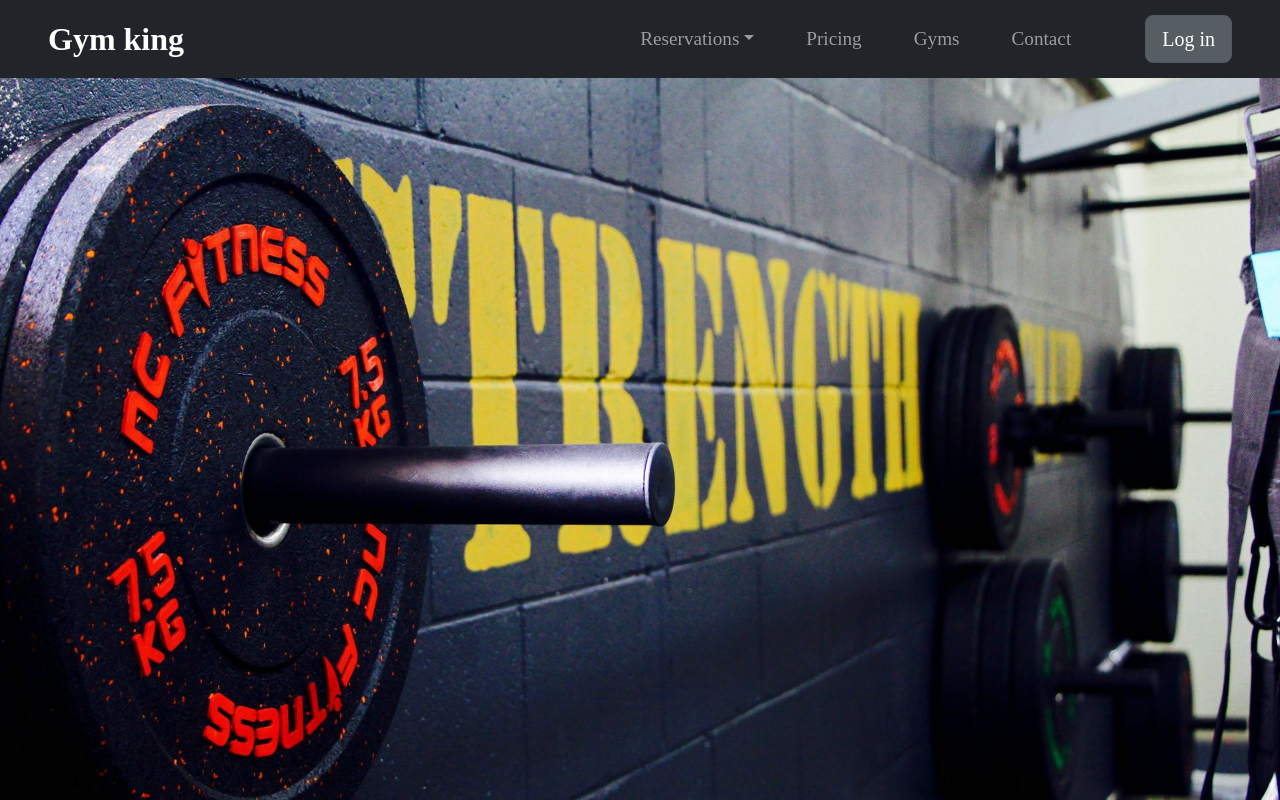
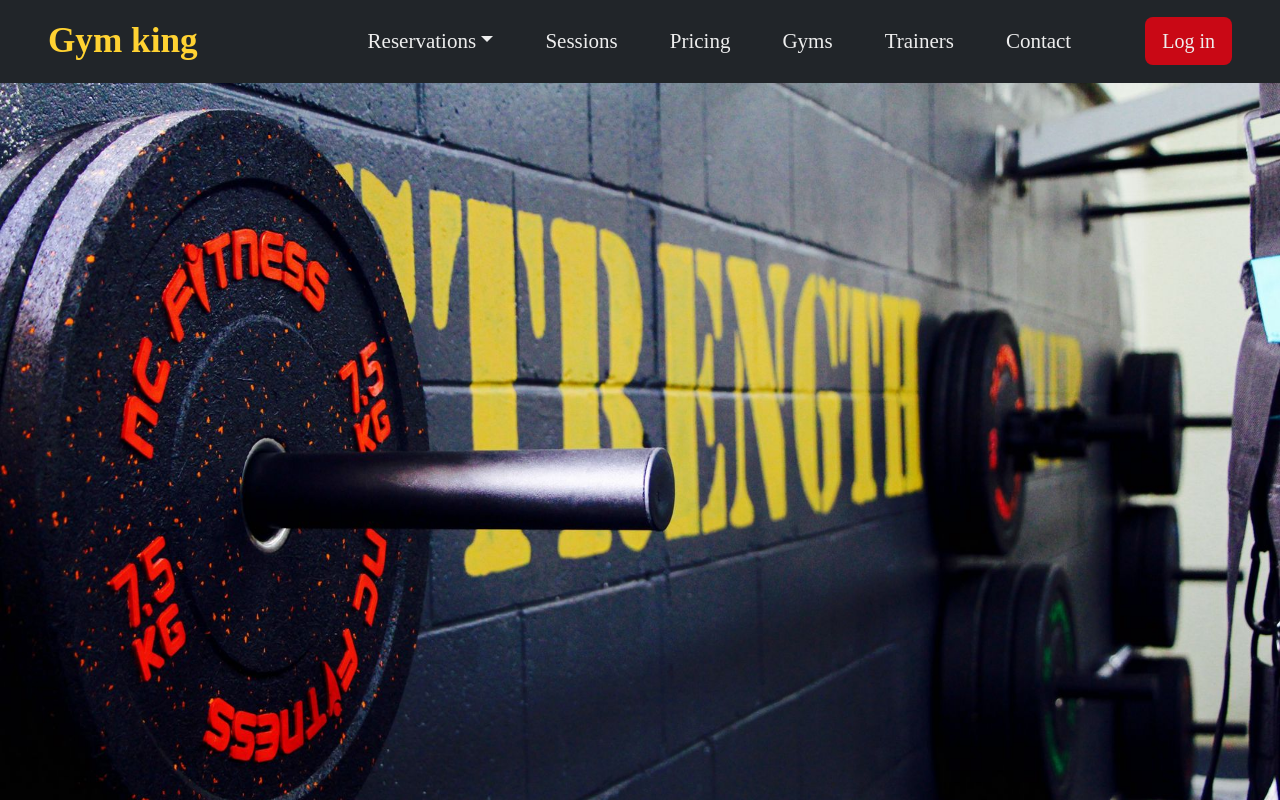
Before and after one commit to bakuganmw/front-gym, a React (Create React App) app: page / in a window 1280 px wide. Shown: the top 800 px of the page. Built offline with nearby package versions, Linux system fonts and the light colour scheme.

Commit message:
Navbar style

```diff
--- a/src/components/NavbarCom/NavbarElements.css
+++ b/src/components/NavbarCom/NavbarElements.css
@@ -6,7 +6,8 @@
 }
 
 #brandName {
-  font-size: 200%;
+  font-size: 220%;
+  color: #FFD232;
 }
 
 #navbarDropdownMenuLink {
@@ -14,5 +15,15 @@
 }
 
 .button {
-  background-color: dimgray;
+  background-color: #C90815 !important;
+  color: #EEEEEE !important;
 }
+
+.navchoice {
+  justify-content: space-around;
+}
+
+.navOption{
+  color: #EEEEEE !important;
+  font-size: 21px !important;
+}
--- a/src/components/NavbarCom/indeks.js
+++ b/src/components/NavbarCom/indeks.js
@@ -25,14 +25,14 @@ const NavbarCom = () => {
   }
   return (
     <nav className="navbar navbar-expand-lg navbar-dark bg-dark" id="wrapper">
-      <a className="navbar-brand ms-5" id="brandName" href="/">
+      <a className="navbar-brand mx-5 pe-5" id="brandName" href="/">
         Gym king
       </a>
-      <div className="collaps navbar-collapse me-5">
-        <ul className="navbar-nav ms-auto">
+      <div className="collaps navbar-collapse navchoice">
+        <ul className="navbar-nav mx-5">
           <li className="nav-item dropdown">
             <button
-              className="nav-link dropdown-toggle bg-dark"
+              className="nav-link dropdown-toggle navOption bg-dark"
               id="navbarDropdownMenuLink"
               data-toggle="dropdown"
               type="button"
@@ -56,28 +56,28 @@ const NavbarCom = () => {
               </a> */}
             </div>
           </li>
-          {/* <li className="nav-item">
-            <a className="nav-link" href="#">
+          <li className="nav-item">
+            <a className="nav-link navOption" href="#">
               Sessions
             </a>
-          </li> */}
+          </li>
           <li className="nav-item">
-            <a className="nav-link" href="/#pricing">
+            <a className="nav-link navOption" href="/#pricing">
               Pricing
             </a>
           </li>
           <li className="nav-item">
-            <a className="nav-link" href="/gyms">
+            <a className="nav-link navOption" href="/gyms">
               Gyms
             </a>
           </li>
-          {/* <li className="nav-item">
-            <a className="nav-link" href="#">
+          <li className="nav-item">
+            <a className="nav-link navOption" href="#">
               Trainers
             </a>
-          </li> */}
+          </li>
           <li className="nav-item">
-            <a className="nav-link" href="/#contact">
+            <a className="nav-link navOption" href="/#contact">
               Contact
             </a>
           </li>
@@ -113,7 +113,7 @@ const NavbarCom = () => {
         ) : (
           <a
             href="/login"
-            className="btn btn-secondary btn-lg active me-5"
+            className="btn button btn-lg  me-5"
             role="button"
             aria-pressed="true"
           >
```
